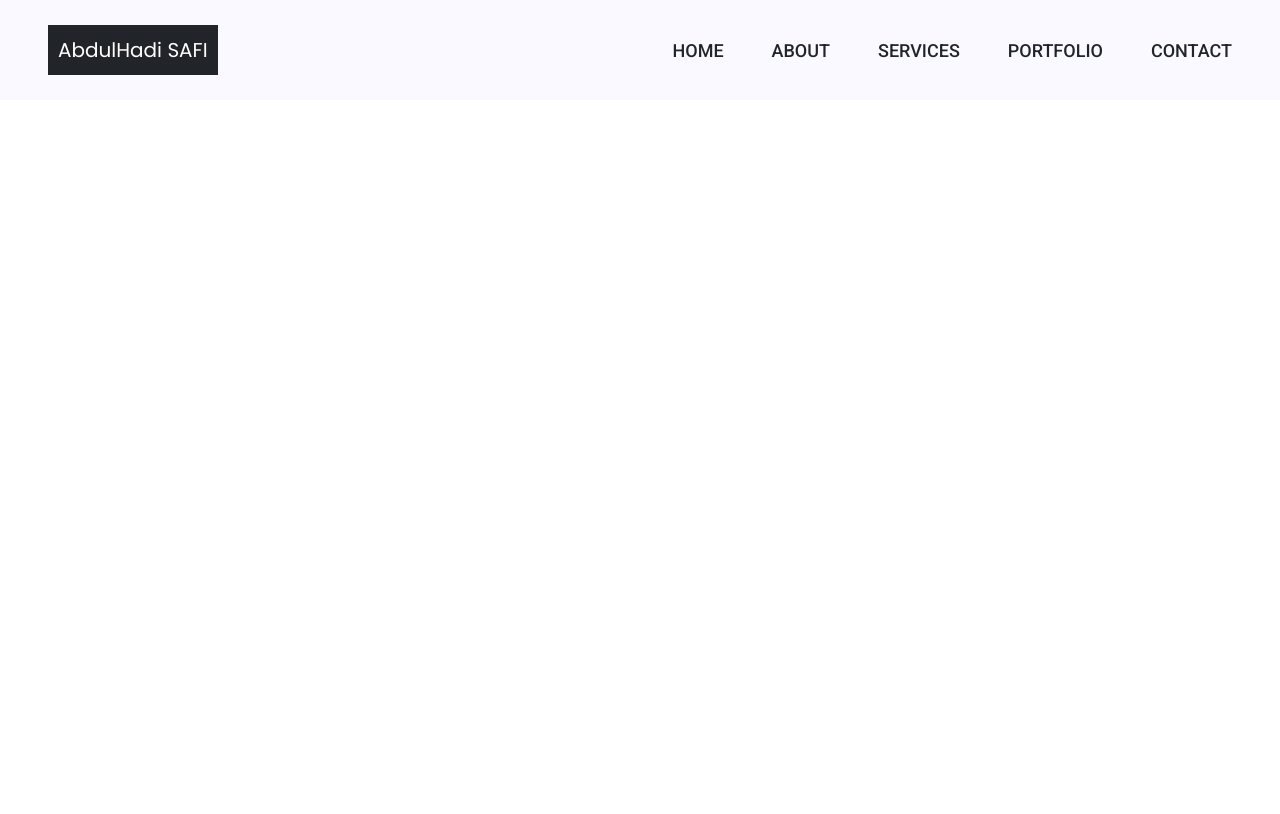
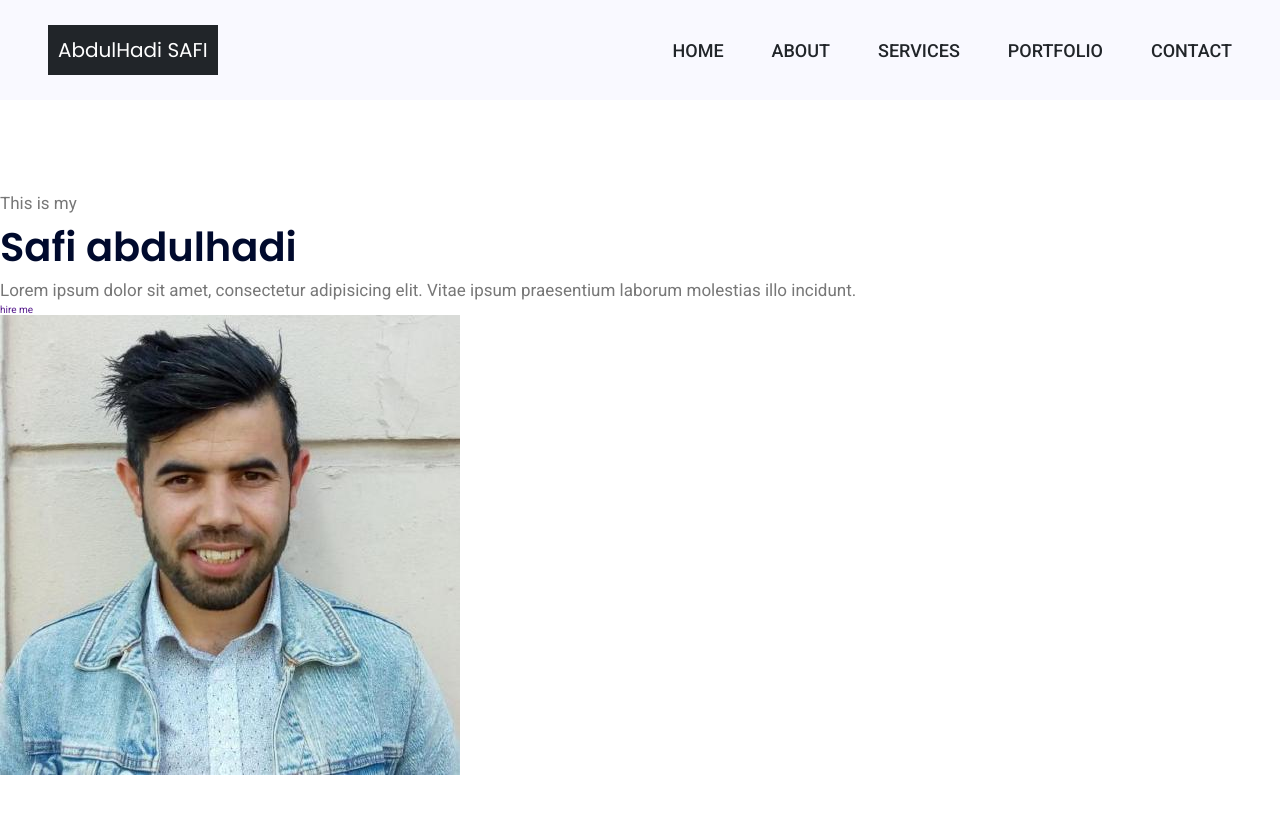
Before and after one commit to safiabdulhadi/portpolio, a plain HTML site: page index.html in a window 1280 px wide. Drawn offline with Linux system fonts and the light colour scheme.

Commit message:
working on the main section I also add image

```diff
--- a/css/styles.css
+++ b/css/styles.css
@@ -105,3 +105,13 @@ li {
 .navbar-link:active {
     color: var(--helper);
 }
+
+
+/* ---------------- Resuable Code Section---------------------- */
+
+.section {
+    padding: 9rem 0px;
+}
+
+
+/* ---------------- Hero Section Start---------------------- */
--- a/index.html
+++ b/index.html
@@ -24,6 +24,28 @@
         </nav>
     </header>
     <!-- End of header & NavBar -->
+
+    <!-- ========= My Main Hero Section Start======= -->
+    <main>
+        <section class="section-hero section">
+            <div class="container grid grid-tow-column">
+                <div class="section-hero-data">
+                    <p class="hero-top-data">This is my</p>
+                    <h1 class="hero-heading">Safi abdulhadi</h1>
+                    <p class="hero-para">Lorem ipsum dolor sit amet, consectetur adipisicing elit. Vitae ipsum praesentium laborum molestias illo incidunt.
+                    </p>
+                    <div>
+                        <a href="" class="btn nireme-btn">hire me</a>
+                    </div>
+                </div>
+                <!-- hero section right side -->
+                <div class="section-hero-image">
+                    <img src="images/img-me.jpg" alt="This is a photo" class="hero-img">
+                </div>
+
+            </div>
+        </section>
+    </main>
 </body>
 
 </html>
```
Also changed, not shown: images/img-me.jpg (added).
